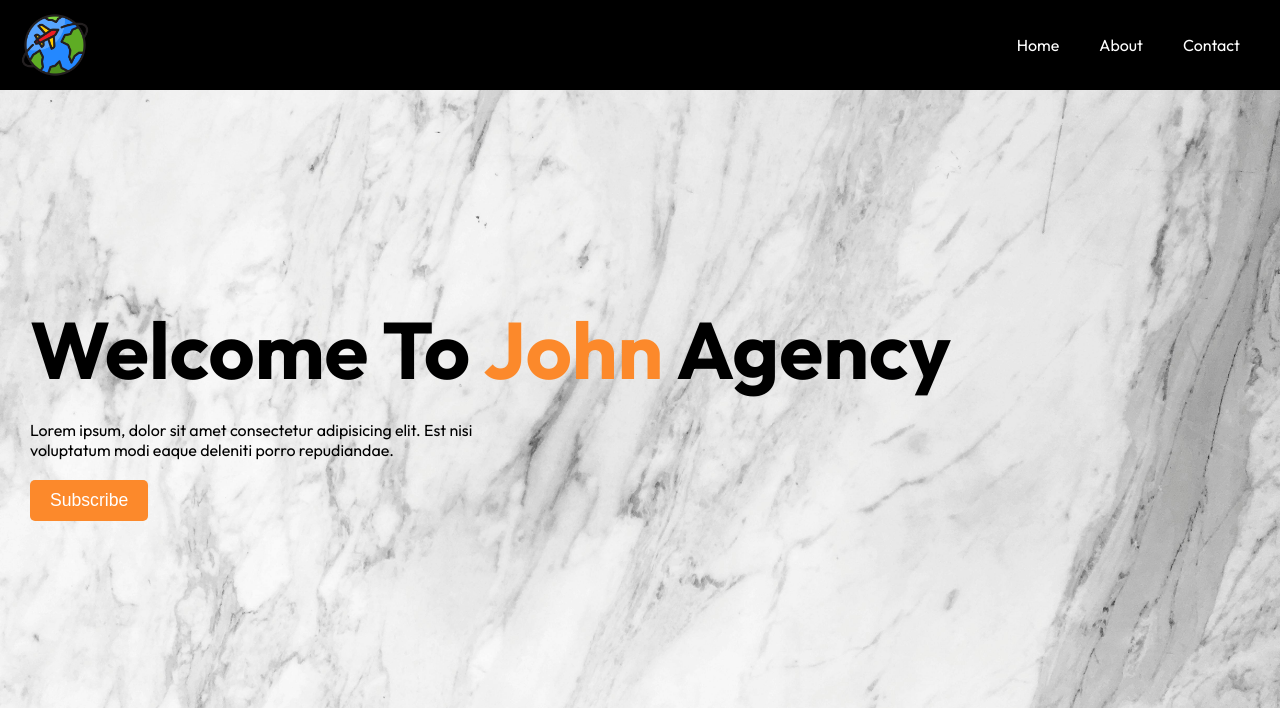
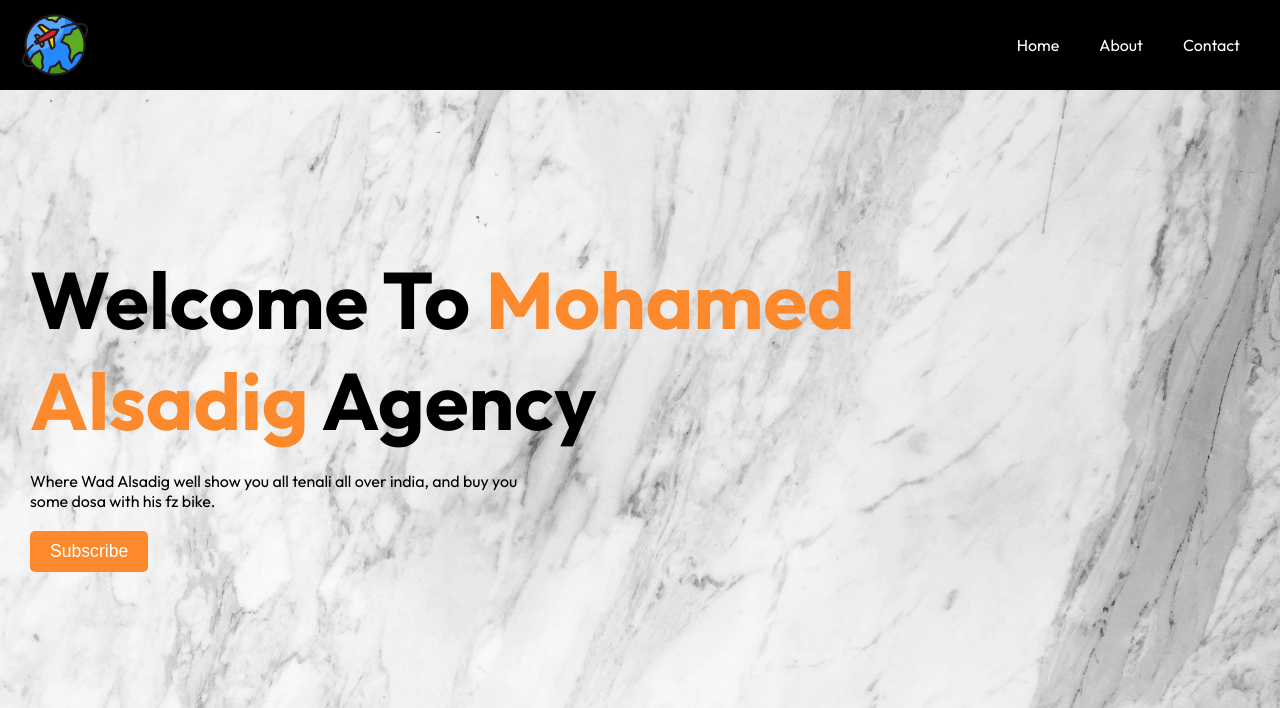
Before and after one commit to ALPHASTONE0000/John-Agency, a plain HTML site: page index.html in a window 1280 px wide. Shown: the top 708 px of the page. Drawn offline with Linux system fonts and the light colour scheme; a web font is replaced by a local one.

Commit message:
Update index.html

```diff
--- a/index.html
+++ b/index.html
@@ -21,8 +21,8 @@
     </section>
     <main>
         <section class="intro">
-            <h1>Welcome To <span>John</span> Agency</h1>
-            <p>Lorem ipsum, dolor sit amet consectetur adipisicing elit. Est nisi voluptatum modi eaque deleniti porro repudiandae.
+            <h1>Welcome To <span>Mohamed Alsadig</span> Agency</h1>
+            <p>Where Wad Alsadig well show you all tenali all over india, and buy you some dosa with his fz bike.
             </p>
             <button class="subscribe">Subscribe</button>
         </section>
```
